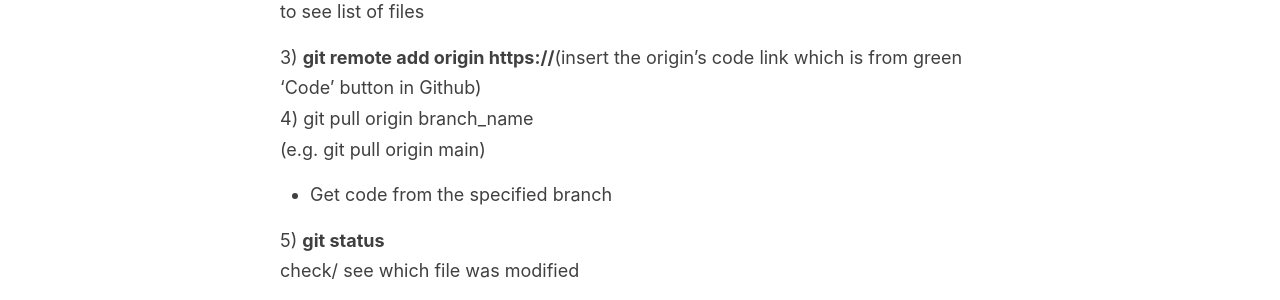
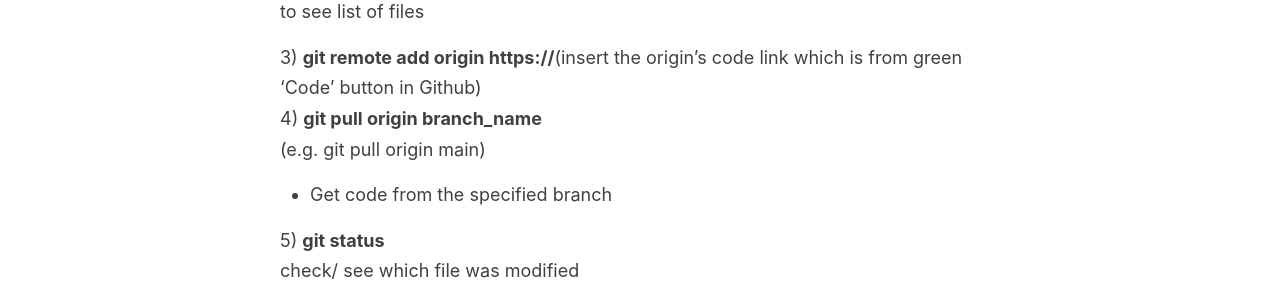
Before and after one commit to liawbeile/liawbeile.github.io, a Jekyll site: the page built from _posts/2021-5-2-may2.md, in a window 1280 px wide and 900 px high, scrolled down 1296 px. Shown: the part 152-452 px from the top of the window. Built offline with Jekyll 4.4.1, drawn with Linux system fonts in a browser that asks for light colours.

```diff
--- a/_posts/2021-5-2-may2.md
+++ b/_posts/2021-5-2-may2.md
@@ -43,7 +43,7 @@ Sometimes, you need to pull changes from remote into local first, git pull origi
 to see list of files
 
 3) **git remote add origin https://**(insert the origin's code link which is from green 'Code' button in Github)
-4) git pull origin branch_name
+4) **git pull origin branch_name**
 (e.g. git pull origin main)
 - Get code from the specified branch
 
```
